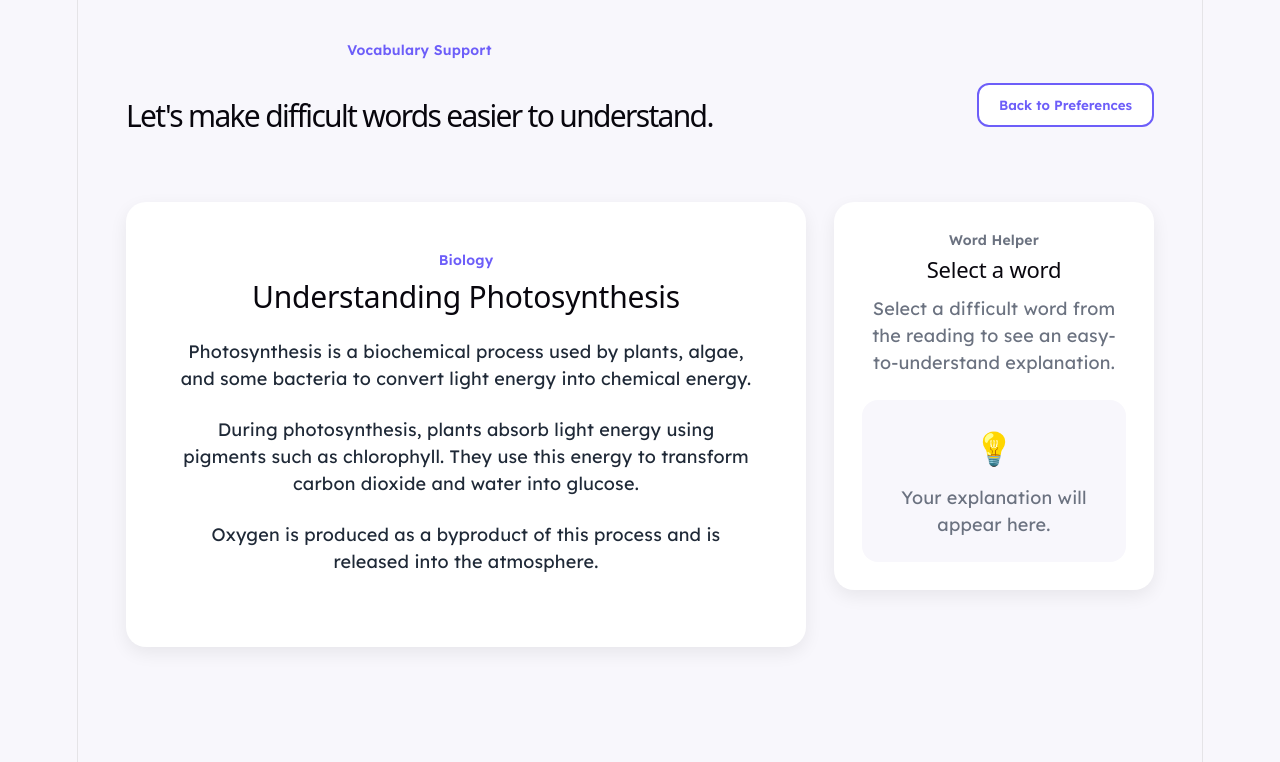
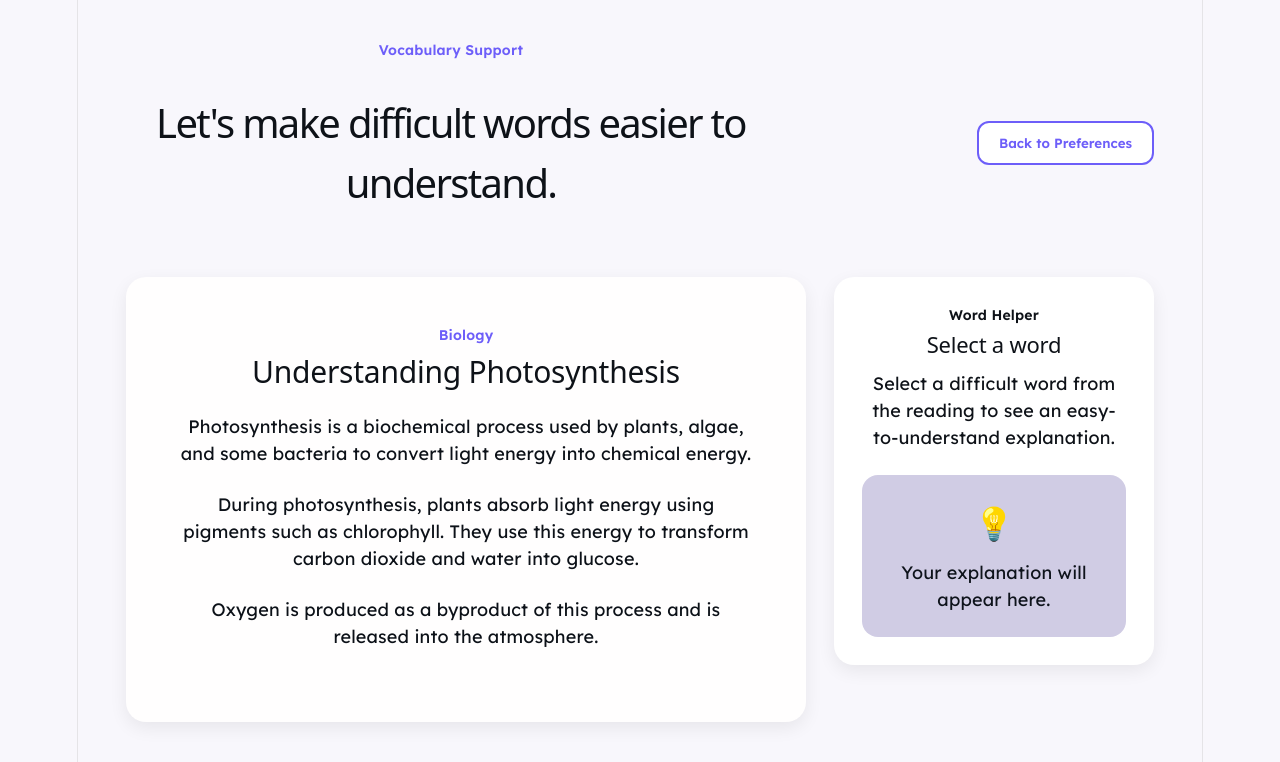
Before and after one commit to vanisha2277/icf-project, a React (Vite) app: page /vocabulary in a window 1280 px wide. Shown: the top 762 px of the page. Built offline with nearby package versions, Linux system fonts and the light colour scheme.

Commit message:
vocab page ui update

```diff
--- a/src/components/Preferences/preferences.css
+++ b/src/components/Preferences/preferences.css
@@ -18,14 +18,14 @@
 
 .preferences-header h1 {
   font-size: 34px;
-  color: #1F2937;
+  color: #203858;
 }
 
 
 .preferences-header p {
   margin-top: 16px;
   font-size: 18px;
-  color: #6B7280;
+  color: #1F2937;
   line-height: 1.5;
 }
 
@@ -66,6 +66,6 @@
 
 .preference-card p {
   margin-top: 10px;
-  color: #6B7280;
+  color: #171f30;
   line-height: 1.5;
 }
--- a/src/components/Preferences/preferences.tsx
+++ b/src/components/Preferences/preferences.tsx
@@ -14,6 +14,7 @@ const options = [
     title: "Explain Difficult Words",
     description:
       "Get simple definitions for unfamiliar vocabulary.",
+    path: "/vocabulary",
   },
   {
     icon: "✨",
--- a/src/components/Vocabulary/vocabulary.css
+++ b/src/components/Vocabulary/vocabulary.css
@@ -2,7 +2,7 @@
   min-height: 100vh;
   padding: 40px 48px;
   background: #F8F7FC;
-  color: #1F2937;
+  color: #0c1118;
 }
 
 .vocabulary-header {
@@ -16,15 +16,14 @@
 
 .vocabulary-header h1 {
   max-width: 650px;
-  font-size: 30px;
+  font-size: 40px;
+  color: #0e1218;
   line-height: 1.5;
 }
 
 .eyebrow {
   margin-bottom: 6px;
-
   color: #6D5EF9;
-
   font-size: 14px;
   font-weight: 600;
 }
@@ -32,39 +31,31 @@
 .vocabulary-layout {
   max-width: 1100px;
   margin: 0 auto;
-
   display: grid;
   grid-template-columns: 1fr 320px;
-
   gap: 28px;
   align-items: start;
 }
 
 .vocabulary-content {
-  background: #FFFFFF;
-
+  background: #fffefe;
   padding: 48px;
-
   border-radius: 20px;
-
   box-shadow: 0 6px 18px rgba(0, 0, 0, 0.07);
-
   font-size: 18px;
   line-height: 1.5;
 }
 
 .vocabulary-content .subject {
   margin-bottom: 8px;
-
   color: #6D5EF9;
-
   font-size: 14px;
   font-weight: 600;
 }
 
 .vocabulary-content h2 {
   margin-bottom: 24px;
-
+  color: #0e1218;
   font-size: 30px;
 }
 
@@ -74,34 +65,28 @@
 
 .word-explanation {
   background: #FFFFFF;
-
   padding: 28px;
-
+  color: #0e1218;
   border-radius: 20px;
-
   box-shadow: 0 6px 18px rgba(0, 0, 0, 0.07);
 }
 
 .word-explanation h2 {
   margin-bottom: 12px;
-
+  color: #0e1218;
   font-size: 22px;
 }
 
 .word-explanation > p {
-  color: #6B7280;
+  color: #0e1218;
   line-height: 1.5;
 }
 
 .word-placeholder {
   margin-top: 24px;
-
   padding: 24px;
-
   border-radius: 16px;
-
-  background: #F8F7FC;
-
+  background: #d0cce4;
   text-align: center;
 }
 
@@ -111,6 +96,5 @@
 
 .word-placeholder p {
   margin-top: 12px;
-
-  color: #6B7280;
+  color: #0e131b;
 }
```
